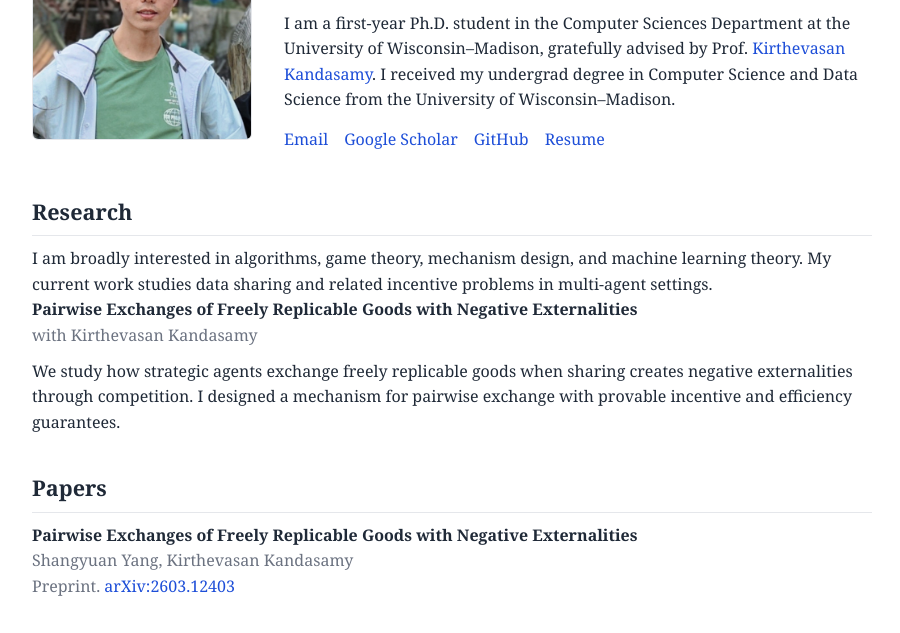
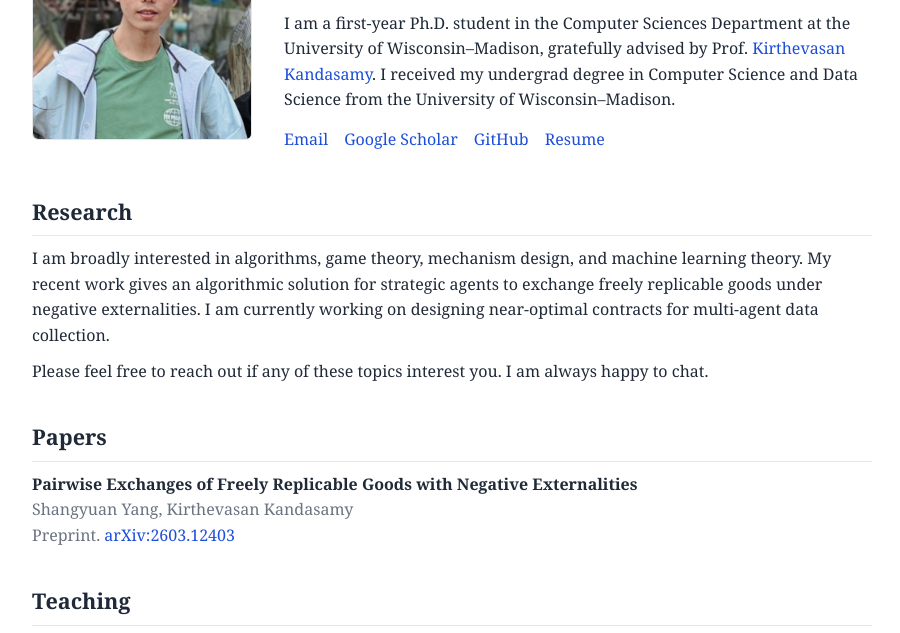
Before and after one commit to syang589/peter, a plain HTML site: page index.html in a window 1280 px wide. Shown: the part 120-753 px from the top of the page, without its empty margins (188-1088 px from the left). Drawn offline with Linux system fonts and the light colour scheme.

Commit message:
Update research section

```diff
--- a/index.html
+++ b/index.html
@@ -148,16 +148,14 @@
 
     <section>
       <h2>Research</h2>
-      I am broadly interested in algorithms, game theory, mechanism design, and machine learning theory.
-      My current work studies data sharing and related incentive problems in multi-agent settings.
-      <div class="item">
-        <div class="paper-title">Pairwise Exchanges of Freely Replicable Goods with Negative Externalities</div>
-        <div class="meta">with Kirthevasan Kandasamy</div>
-        <p>
-          We study how strategic agents exchange freely replicable goods when sharing creates negative externalities through competition.
-          I designed a mechanism for pairwise exchange with provable incentive and efficiency guarantees.
-        </p>
-      </div>
+      <p>
+        I am broadly interested in algorithms, game theory, mechanism design, and machine learning theory.
+        My recent work gives an algorithmic solution for strategic agents to exchange freely replicable goods under negative externalities.
+        I am currently working on designing near-optimal contracts for multi-agent data collection.
+      </p>
+      <p>
+        Please feel free to reach out if any of these topics interest you. I am always happy to chat.
+      </p>
     </section>
 
     <section>
```
